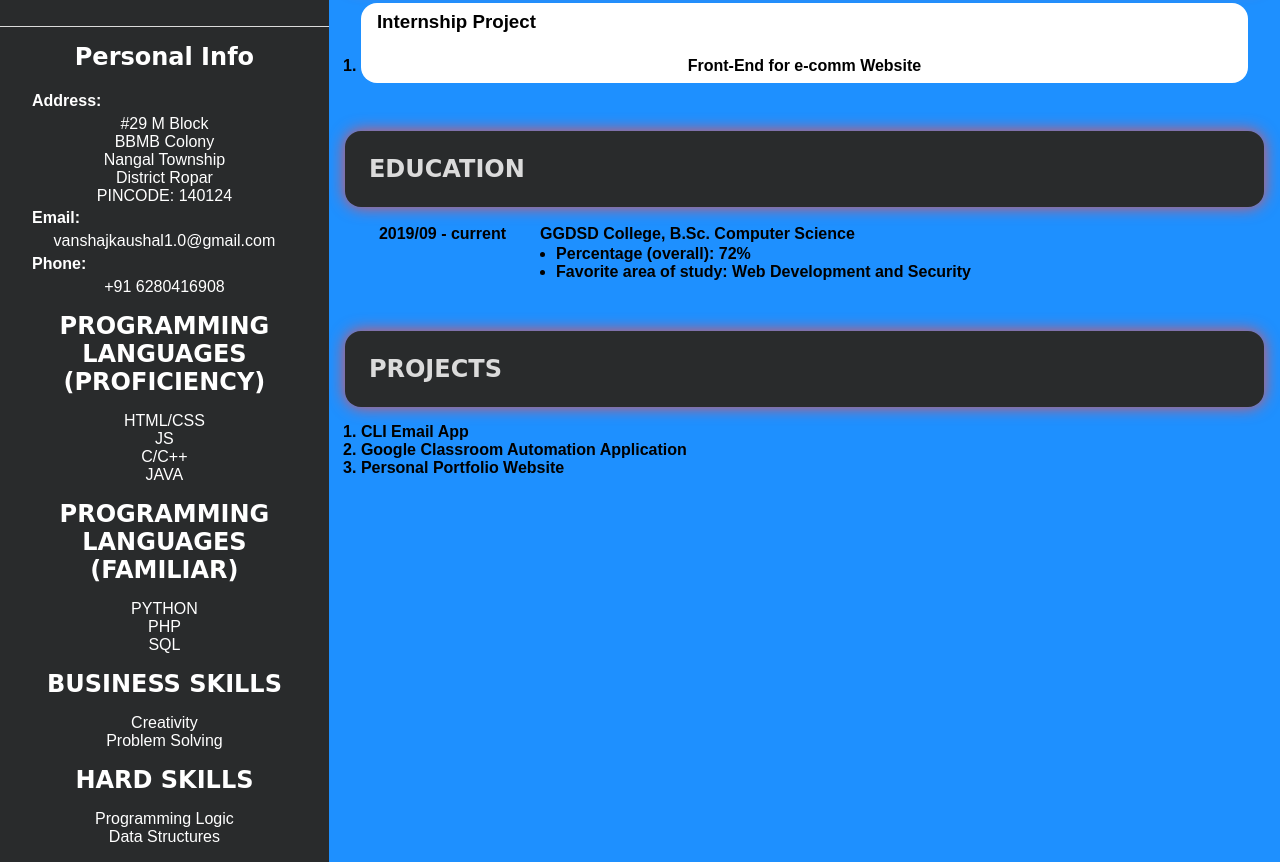
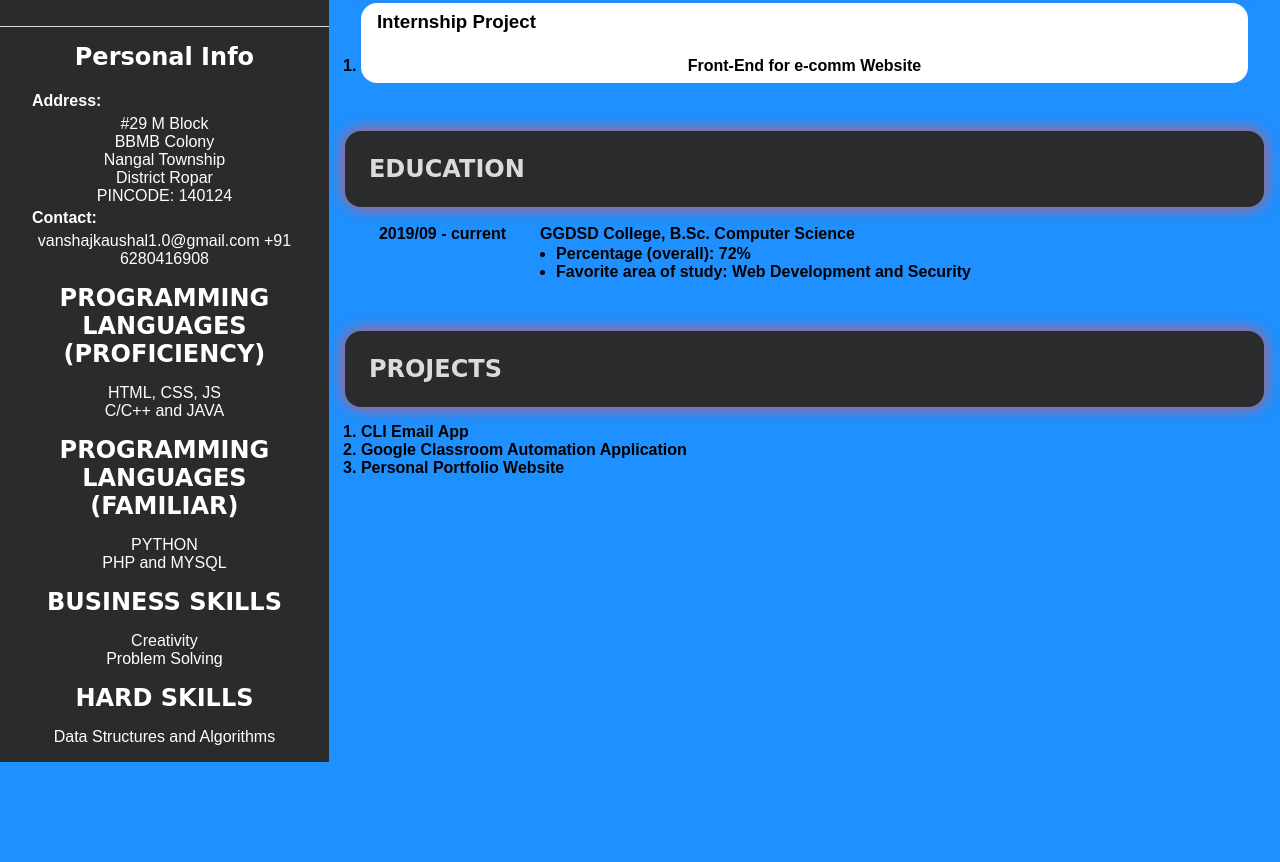
Before and after one commit to vjkaal/resume_web_dev, a plain HTML site: page index.html in a window 1280 px wide. Shown: the part 297-1159 px from the top of the page. After the commit the page ends 1059 px from the top, so only its background shows below. Drawn offline with Linux system fonts and the light colour scheme; a web font is replaced by a local one.

Commit message:
Update index.html

```diff
--- a/index.html
+++ b/index.html
@@ -41,13 +41,9 @@
               PINCODE: 140124
             </div>
 
-            <div class="email">
-              <div class="sub-heading">Email:</div>
+            <div class="contact">
+              <div class="sub-heading">Contact:</div>
               vanshajkaushal1.0@gmail.com
-            </div>
-
-            <div class="phone">
-              <div class="sub-heading">Phone:</div>
               +91 6280416908
             </div>
 
@@ -63,10 +59,8 @@
 
           <div class="pro-1-content content-container">
             <dl>
-              <dd>HTML/CSS</dd>
-              <dd>JS</dd>
-              <dd>C/C++</dd>
-              <dd>JAVA</dd>
+              <dd>HTML, CSS, JS</dd>
+              <dd>C/C++ and JAVA</dd>
             </dl>
           </div>
         </div>
@@ -79,8 +73,7 @@
           <div class="pro-2-content content-container">
             <dl>
               <dd>PYTHON</dd>
-              <dd>PHP</dd>
-              <dd>SQL</dd>
+              <dd>PHP and MYSQL</dd>
             </dl>
           </div>
         </div>
@@ -107,8 +100,7 @@
 
           <div class="skills-2-content content-container">
             <dl>
-              <dt>Programming Logic</dt>
-              <dt>Data Structures</dt>
+              <dt>Data Structures and Algorithms</dt>
             </dl>
           </div>
         </div>
```
